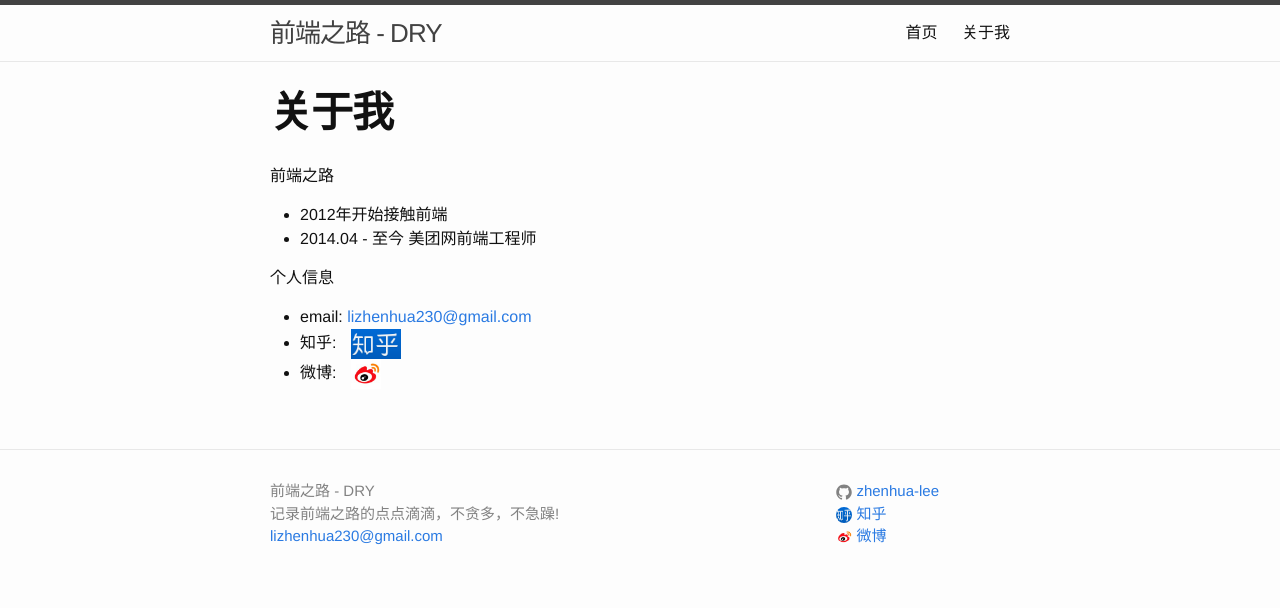
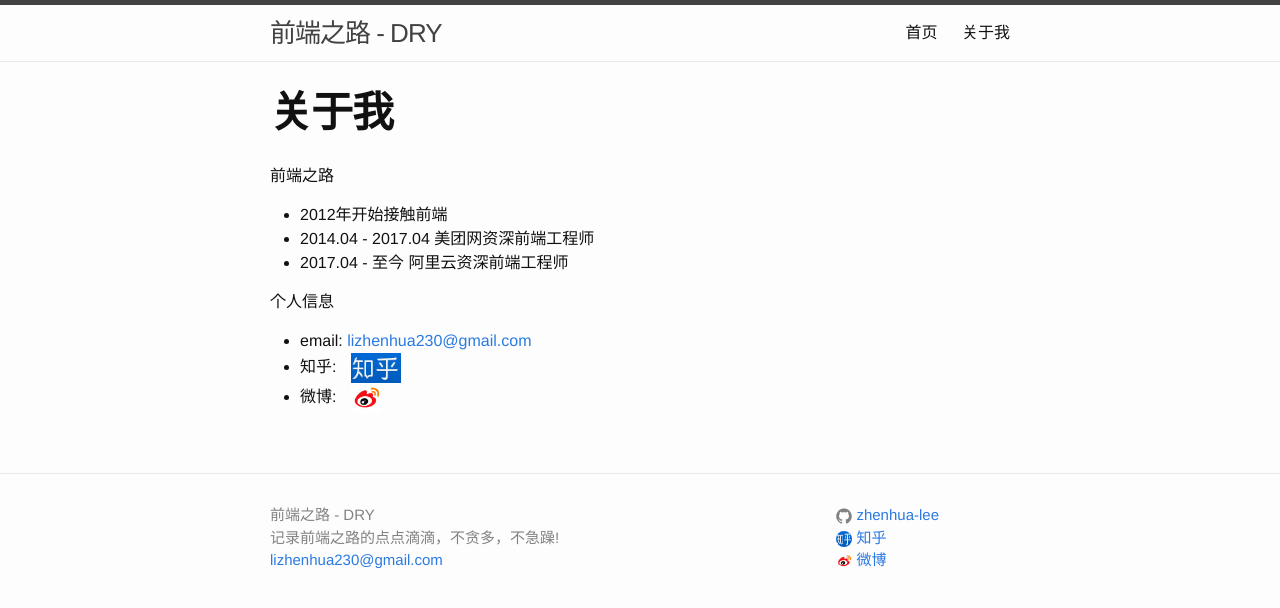
Before and after one commit to zhenhua-lee/zhenhua-lee.github.io, a Jekyll site: the page built from about.md, in a window 1280 px wide. Shown: the top 608 px of the page. Built offline with Jekyll 4.4.1, drawn with Linux system fonts in a browser that asks for light colours.

Commit message:
更改经历

```diff
--- a/about.md
+++ b/about.md
@@ -7,7 +7,8 @@
 前端之路
 
 - 2012年开始接触前端
-- 2014.04 - 至今 美团网前端工程师
+- 2014.04 - 2017.04 美团网资深前端工程师
+- 2017.04 - 至今    阿里云资深前端工程师
 
 个人信息
 
```
